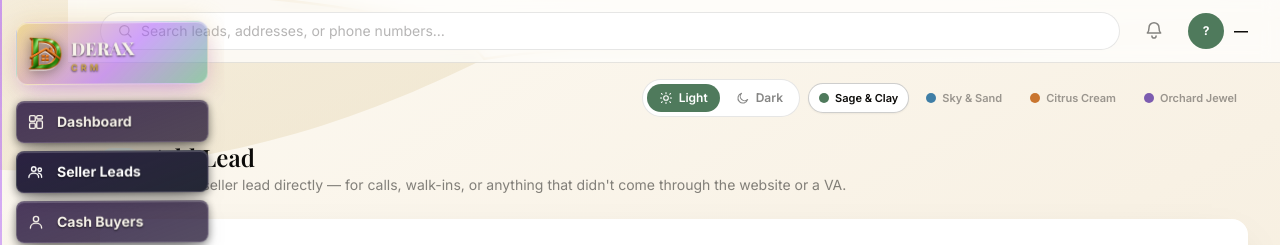
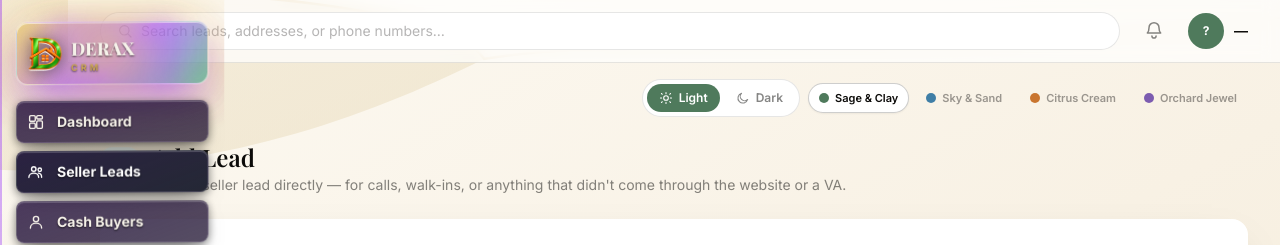
Before and after one commit to derax-properties/derax-properties, a Next.js app: page /admin/leads/new in a window 1280 px wide. Shown: the top 245 px of the page. Built offline with nearby package versions, Linux system fonts and the light colour scheme; no server answers; the database is empty; a web font is replaced by a local one.

Commit message:
Extend floating effect CRM-wide, strengthen logo glow

```diff
--- a/app/admin/(dashboard)/leads/[id]/page.tsx
+++ b/app/admin/(dashboard)/leads/[id]/page.tsx
@@ -232,7 +232,7 @@ export default async function LeadDetailPage({
       )}
 
       <div className="mt-6 grid gap-6 lg:grid-cols-2">
-        <div className="rounded-xl bg-white p-5 shadow-sm">
+        <div className="crm-water-hover rounded-xl bg-white p-5 shadow-sm">
           <h2 className="font-display text-lg font-semibold text-ink">Lead Detail — {l.first_name} {l.last_name}</h2>
           <div className="mt-3 flex flex-col gap-2 text-sm">
             <Row label="Address" value={`${l.property_address}, ${l.city}, ${l.state} ${l.zip}`} />
@@ -278,7 +278,7 @@ export default async function LeadDetailPage({
 
         <FollowUpPanel lead={l} />
 
-        <div id="underwriting" className="scroll-mt-24 rounded-xl bg-white p-5 shadow-sm">
+        <div id="underwriting" className="crm-water-hover scroll-mt-24 rounded-xl bg-white p-5 shadow-sm">
           <h2 className="font-display text-lg font-semibold text-ink">Underwriting Snapshot</h2>
           <p className="mt-1 text-xs text-ink/40">
             Entered by your team, not auto-calculated from an outside source — verify comps before offering.
@@ -1021,7 +1021,7 @@ function FollowUpPanel({ lead }: { lead: SellerSubmission }) {
   const completeFollowUpWithId = completeFollowUp.bind(null, lead.id);
 
   return (
-    <div className="rounded-xl bg-white p-5 shadow-sm">
+    <div className="crm-water-hover rounded-xl bg-white p-5 shadow-sm">
       <div className="flex flex-wrap items-center justify-between gap-2">
         <h2 className="font-display text-lg font-semibold text-ink">Follow-Up</h2>
         <span className={`rounded-full px-2.5 py-1 text-[11px] font-bold uppercase tracking-wide ${FOLLOW_UP_STATUS_TINT[status]}`}>
@@ -1081,7 +1081,7 @@ function FollowUpPanel({ lead }: { lead: SellerSubmission }) {
 
 function Panel({ title, children }: { title: string; children: React.ReactNode }) {
   return (
-    <div className="rounded-xl bg-white p-5 shadow-sm">
+    <div className="crm-water-hover rounded-xl bg-white p-5 shadow-sm">
       <h2 className="font-display text-lg font-semibold text-ink">{title}</h2>
       <div className="mt-3 flex flex-col gap-2">{children}</div>
     </div>
--- a/app/globals.css
+++ b/app/globals.css
@@ -129,33 +129,70 @@ button.crm-float-chip:active {
  * one unmissable thing at the top of the rail.
  */
 .crm-brand-chip {
+  position: relative;
   background: linear-gradient(
     135deg,
+    rgba(233, 199, 90, 0.75) 0%,
+    rgba(168, 85, 247, 0.75) 55%,
+    rgba(52, 168, 118, 0.7) 100%
+  );
+  border: 1.5px solid rgba(255, 255, 255, 0.55);
+  box-shadow: 0 1px 0 rgba(255, 255, 255, 0.55) inset, 0 0 0 1px rgba(255, 255, 255, 0.12),
+    0 12px 30px -8px rgba(168, 85, 247, 0.65), 0 0 40px rgba(233, 199, 90, 0.45);
+  animation: crm-brand-glow-pulse 3.2s ease-in-out infinite;
+}
+
+/* A soft outer halo, separate from the chip's own box-shadow, so the glow
+   reads past the chip's edges rather than being clipped by its rounded
+   corners — this is the extra "unmissable" layer the owner asked for after
+   the first pass still didn't stand out enough. */
+.crm-brand-chip::after {
+  content: "";
+  position: absolute;
+  inset: -6px;
+  z-index: -1;
+  border-radius: inherit;
+  background: radial-gradient(
+    circle,
     rgba(233, 199, 90, 0.55) 0%,
-    rgba(168, 85, 247, 0.55) 55%,
-    rgba(52, 168, 118, 0.5) 100%
+    rgba(168, 85, 247, 0.35) 55%,
+    transparent 75%
   );
-  border: 1px solid rgba(255, 255, 255, 0.35);
-  box-shadow: 0 1px 0 rgba(255, 255, 255, 0.4) inset, 0 0 0 1px rgba(255, 255, 255, 0.08),
-    0 10px 26px -8px rgba(168, 85, 247, 0.55), 0 0 26px rgba(233, 199, 90, 0.3);
+  filter: blur(10px);
+  animation: crm-brand-glow-pulse 3.2s ease-in-out infinite;
+}
+
+@keyframes crm-brand-glow-pulse {
+  0%,
+  100% {
+    box-shadow: 0 1px 0 rgba(255, 255, 255, 0.55) inset, 0 0 0 1px rgba(255, 255, 255, 0.12),
+      0 12px 30px -8px rgba(168, 85, 247, 0.65), 0 0 40px rgba(233, 199, 90, 0.45);
+    opacity: 1;
+  }
+  50% {
+    box-shadow: 0 1px 0 rgba(255, 255, 255, 0.7) inset, 0 0 0 1px rgba(255, 255, 255, 0.18),
+      0 16px 40px -8px rgba(168, 85, 247, 0.85), 0 0 56px rgba(233, 199, 90, 0.7);
+    opacity: 0.85;
+  }
 }
 
 a.crm-brand-chip:hover {
-  transform: translateY(-3px) scale(1.03);
+  transform: translateY(-3px) scale(1.05);
   background: linear-gradient(
     135deg,
-    rgba(233, 199, 90, 0.7) 0%,
-    rgba(168, 85, 247, 0.7) 55%,
-    rgba(52, 168, 118, 0.65) 100%
+    rgba(233, 199, 90, 0.9) 0%,
+    rgba(168, 85, 247, 0.9) 55%,
+    rgba(52, 168, 118, 0.85) 100%
   );
-  box-shadow: 0 1px 0 rgba(255, 255, 255, 0.5) inset, 0 14px 32px -8px rgba(168, 85, 247, 0.65),
-    0 0 34px rgba(233, 199, 90, 0.4);
+  box-shadow: 0 1px 0 rgba(255, 255, 255, 0.6) inset, 0 18px 40px -8px rgba(168, 85, 247, 0.8),
+    0 0 60px rgba(233, 199, 90, 0.55);
 }
 
 /* The logo mark image itself, boosted so it reads as colorful rather than
-   muted against the now-transparent sidebar. */
+   muted against the now-transparent sidebar, with a brighter, thicker
+   drop-shadow so it visually separates from the glow behind it. */
 .crm-logo-mark {
-  filter: saturate(1.6) contrast(1.15) drop-shadow(0 2px 6px rgba(0, 0, 0, 0.4));
+  filter: saturate(2) contrast(1.25) brightness(1.08) drop-shadow(0 2px 8px rgba(0, 0, 0, 0.55));
 }
 
 .crm-canvas {
@@ -337,4 +374,8 @@ a.crm-brand-chip:hover {
     animation: none;
     transition: none;
   }
+  .crm-brand-chip,
+  .crm-brand-chip::after {
+    animation: none;
+  }
 }
--- a/components/admin/PageHeader.tsx
+++ b/components/admin/PageHeader.tsx
@@ -19,7 +19,7 @@ export function PageHeader({
   return (
     <div className="flex flex-wrap items-center justify-between gap-3">
       <div className="flex items-center gap-3">
-        <span className="crm-accent-soft-bg flex h-10 w-10 shrink-0 items-center justify-center rounded-xl">
+        <span className="crm-water-float crm-accent-soft-bg flex h-10 w-10 shrink-0 items-center justify-center rounded-xl">
           {icon}
         </span>
         <div>
--- a/components/admin/Topbar.tsx
+++ b/components/admin/Topbar.tsx
@@ -32,7 +32,7 @@ export function Topbar({ fullName, role, notificationCount }: { fullName: string
 
   return (
     <header className="flex items-center gap-4 border-b border-ink/10 bg-white/70 px-4 py-3 backdrop-blur sm:px-8">
-      <form onSubmit={onSearch} className="flex flex-1 items-center gap-2 rounded-full border border-ink/10 bg-white px-4 py-2">
+      <form onSubmit={onSearch} className="crm-water-hover flex flex-1 items-center gap-2 rounded-full border border-ink/10 bg-white px-4 py-2">
         <SearchIcon className="h-4 w-4 shrink-0 text-ink/30" />
         <input
           value={query}
@@ -43,7 +43,7 @@ export function Topbar({ fullName, role, notificationCount }: { fullName: string
         />
       </form>
 
-      <Link href="/admin/leads" className="focus-gold relative shrink-0 rounded-full p-2 text-ink/50 hover:bg-ink/5" title="Leads needing attention">
+      <Link href="/admin/leads" className="crm-water-hover focus-gold relative shrink-0 rounded-full p-2 text-ink/50 hover:bg-ink/5" title="Leads needing attention">
         <BellIcon className="h-5 w-5" />
         {notificationCount > 0 && (
           <span className="crm-accent-bg absolute -right-0.5 -top-0.5 flex h-4 min-w-4 items-center justify-center rounded-full px-1 text-[10px] font-bold text-white">
@@ -53,7 +53,7 @@ export function Topbar({ fullName, role, notificationCount }: { fullName: string
       </Link>
 
       <div className="flex shrink-0 items-center gap-2.5">
-        <span className="crm-accent-bg flex h-9 w-9 items-center justify-center rounded-full text-xs font-bold text-white">{initials(fullName)}</span>
+        <span className="crm-water-hover crm-accent-bg flex h-9 w-9 items-center justify-center rounded-full text-xs font-bold text-white">{initials(fullName)}</span>
         <div className="hidden leading-tight sm:block">
           <p className="text-sm font-semibold text-ink">{fullName ?? "—"}</p>
           <p className="text-[11px] uppercase tracking-wide text-ink/40">{role === "va" ? "Virtual Assistant" : role ?? ""}</p>
```
Also changed, not shown: app/admin/(dashboard)/page.tsx (+7 -7 lines).
